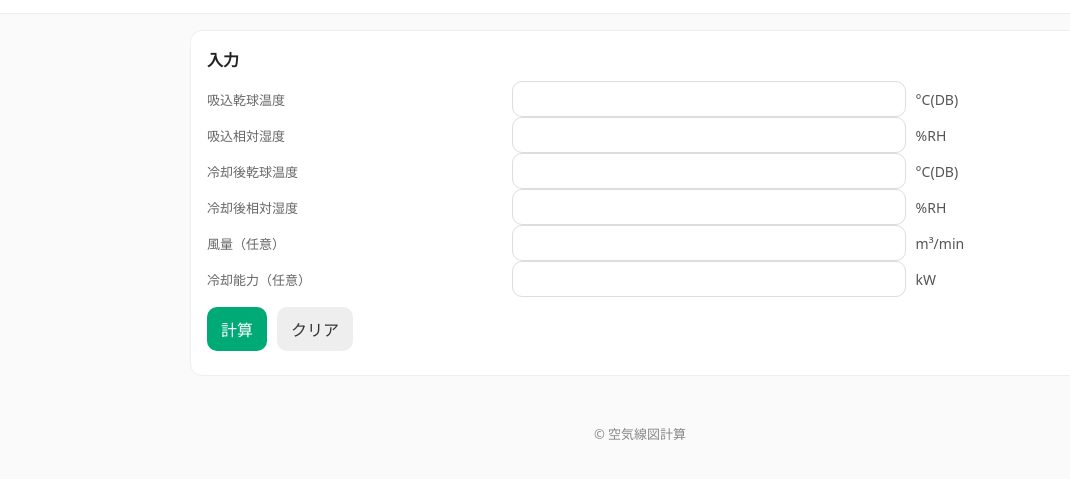
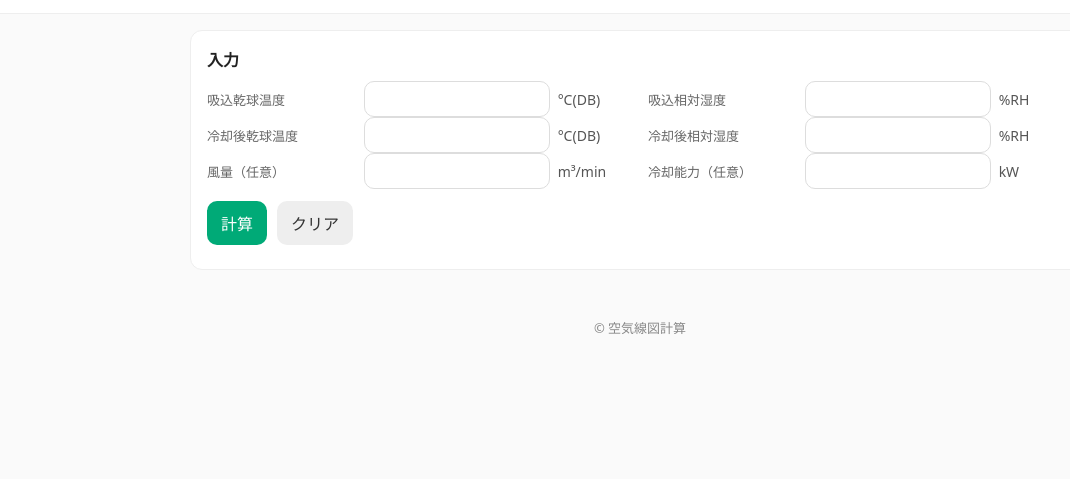
Before and after one commit to yoheitaohata-ship-it/dehumidify-webapp, a plain HTML site: page index.html in a window 1280 px wide. Both pictures are taken after a click on the button "クリア". Shown: the part 45-524 px from the top of the page, without its empty margins (0-1070 px from the left). Drawn offline with Linux system fonts and the light colour scheme.

Commit message:
Add files via upload

```diff
--- a/index.html
+++ b/index.html
@@ -16,25 +16,35 @@
     header h1 { font-size: 18px; margin: 0; }
     main { padding: 16px; max-width: 900px; margin: 0 auto; }
     .card { background:#fff; border:1px solid #eee; border-radius: 12px; padding: 16px; margin-bottom: 16px; }
-    .row { display:grid; grid-template-columns: 0.75fr 1fr 0.4fr; gap:10px; align-items:center; }
-    label { display:block; font-size: 13px; color: var(--muted); white-space: nowrap; }
+
+    /* 入力行のベースレイアウト */
+    .pair { display:grid; grid-template-columns: 1fr 1fr; gap:16px; }
+    .row { display:grid; grid-template-columns: 0.8fr 1fr 0.4fr; gap:8px; align-items:center; }
+    @media (max-width:600px){
+      .pair { grid-template-columns: 1fr; }
+      .row { grid-template-columns: 0.9fr 1fr 0.4fr; }
+    }
+
+    label { font-size:13px; color:var(--muted); white-space:nowrap; }
     input[type="number"] {
       width:100%; box-sizing:border-box; padding:8px 10px; border-radius:10px;
       border:1px solid #ddd; font-size:16px;
     }
-    .unit { white-space: nowrap; color:#555; font-size: 14px; }
-    @media (max-width:480px){ .row { grid-template-columns: 0.9fr 1fr 0.4fr; } }
-    .actions { display:flex; gap:10px; flex-wrap:wrap; margin-top:10px; }
-    button { appearance:none; border:none; border-radius: 10px; padding: 10px 14px; font-size: 16px; cursor:pointer; }
-    .primary { background: var(--accent); color: #fff; }
+    .unit { white-space:nowrap; color:#555; font-size:14px; }
+
+    .actions { display:flex; gap:10px; flex-wrap:wrap; margin-top:12px; }
+    button { appearance:none; border:none; border-radius:10px; padding:10px 14px; font-size:16px; cursor:pointer; }
+    .primary { background:var(--accent); color:#fff; }
     .secondary { background:#eee; color:#333; }
-    .msg { margin: 8px 0; font-size:14px; }
-    .msg.ok { color: var(--accent); }
-    .msg.err { color: var(--err); }
-    table { width:100%; border-collapse: collapse; }
-    th, td { padding:8px 6px; border-bottom:1px solid #eee; text-align: right; }
-    th:nth-child(1), td:nth-child(1) { text-align:left; }
-    footer { padding: 16px; text-align:center; color:#888; font-size:13px; }
+    .msg { margin:8px 0; font-size:14px; }
+    .msg.ok { color:var(--accent); }
+    .msg.err { color:var(--err); }
+
+    table { width:100%; border-collapse:collapse; }
+    th, td { padding:8px 6px; border-bottom:1px solid #eee; text-align:right; }
+    th:nth-child(1), td:nth-child(1){ text-align:left; }
+
+    footer { padding:16px; text-align:center; color:#888; font-size:13px; }
   </style>
 </head>
 <body>
@@ -43,12 +53,23 @@
     <section class="card">
       <h2 style="margin:0 0 10px 0; font-size:16px;">入力</h2>
 
+      <!-- 吸込ペア -->
+      <div class="pair">
         <div class="row"><label>吸込乾球温度</label><input id="T_in" type="number" step="0.1" /><span class="unit">°C(DB)</span></div>
         <div class="row"><label>吸込相対湿度</label><input id="RH_in" type="number" step="0.1" /><span class="unit">%RH</span></div>
+      </div>
+
+      <!-- 冷却後ペア -->
+      <div class="pair">
         <div class="row"><label>冷却後乾球温度</label><input id="T_out" type="number" step="0.1" /><span class="unit">°C(DB)</span></div>
         <div class="row"><label>冷却後相対湿度</label><input id="RH_out" type="number" step="0.1" /><span class="unit">%RH</span></div>
+      </div>
+
+      <!-- 風量・能力ペア -->
+      <div class="pair">
         <div class="row"><label>風量（任意）</label><input id="V" type="number" step="0.1" /><span class="unit">m³/min</span></div>
         <div class="row"><label>冷却能力（任意）</label><input id="Q" type="number" step="0.1" /><span class="unit">kW</span></div>
+      </div>
 
       <div class="actions">
         <button id="calc" class="primary">計算</button>
@@ -69,7 +90,6 @@
       </table>
     </section>
   </main>
-
   <footer>© 空気線図計算</footer>
 
   <script>
@@ -80,6 +100,8 @@
     const v_sp=(T,x)=>(R_AIR*(T+273.15)/P_ATM)*(1+1.6078*x);
     const fnum=v=>{const n=Number(v);return Number.isFinite(n)?n:null;};
     const fmt=(v,n=1)=>Number.isFinite(v)?v.toFixed(n):"-";
+
+    const $=id=>document.getElementById(id);
 
     function compute(){
       const msg=$("msg"),card=$("resultsCard");msg.textContent="";card.style.display="none";
@@ -103,10 +125,15 @@
       $("rm").textContent=fmt(m_dot,4);
       msg.textContent="計算しました。";msg.classList.add("ok");card.style.display="block";
     }
-    function clearAll(){["T_in","RH_in","T_out","RH_out","V","Q"].forEach(id=>$("id"));location.reload();}
-    const $=id=>document.getElementById(id);
+
+    function clearAll(){
+      ["T_in","RH_in","T_out","RH_out","V","Q"].forEach(id=>$(id).value="");
+      $("resultsCard").style.display="none";
+      $("msg").textContent="";
+    }
+
     $("calc").onclick=compute;
-    $("clear").onclick=()=>{["T_in","RH_in","T_out","RH_out","V","Q"].forEach(i=>$(i).value="");$("resultsCard").style.display="none";$("msg").textContent="";};
+    $("clear").onclick=clearAll;
   </script>
 </body>
 </html>
```
Lines whose indentation alone changed are shown as unchanged.
